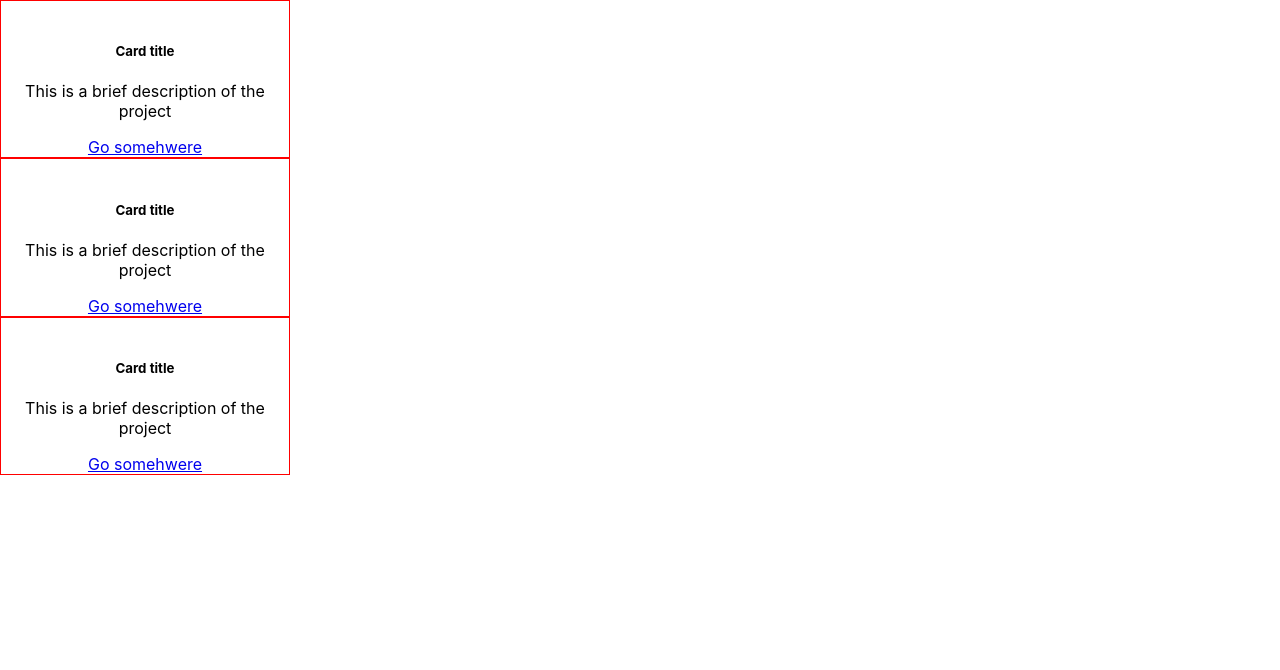
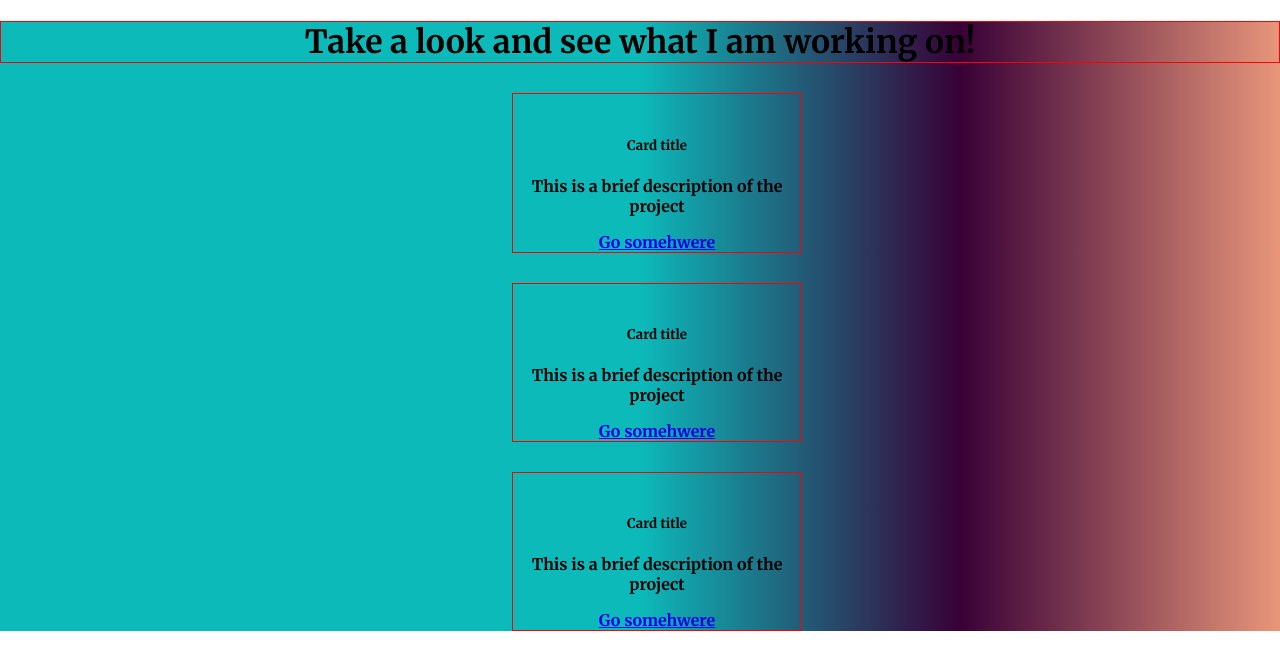
Before and after one commit to KirkBetzina/portfolio, a React (Create React App) app: page / in a window 1280 px wide. Shown: the top 670 px of the page. Built offline with nearby package versions, Linux system fonts and the light colour scheme.

Commit message:
getting light css set up for feel

```diff
--- a/src/App.css
+++ b/src/App.css
@@ -1,18 +1,35 @@
+@import url('https://fonts.googleapis.com/css2?family=Merriweather:wght@700&display=swap');
+@import url('https://fonts.googleapis.com/css2?family=Merriweather:ital,wght@0,700;1,300&display=swap');
 .App {
   text-align: center;
+  background: linear-gradient(to right, #0cbaba 50%, #380036, darksalmon);
+}
+
+.h1 {
+  font-family: 'Merriweather', serif;
+  border: 1px solid red;
 }
 
 .Card1 {
+  font-family: 'Merriweather', serif;
   border: 1px solid red;
   width: 18rem;
+  margin-left: 40%;
+  margin-top: 30px;
 }
 
 .Card2 {
+  font-family: 'Merriweather', serif;
   border: 1px solid red;
   width: 18rem;
+  margin-left: 40%;
+  margin-top: 30px;
 }
 
 .Card3 {
+  font-family: 'Merriweather', serif;
   border: 1px solid red;
   width: 18rem;
+  margin-left: 40%;
+  margin-top: 30px;
 }
--- a/src/App.js
+++ b/src/App.js
@@ -7,6 +7,7 @@ function App() {
     <div className="App">
 
       <>
+        <h1 className='h1'>Take a look and see what I am working on!</h1>
             <div className='Card1'>
                 <img src='' className='car-image-top' alt=''/>
                 <div className='card-body'></div>
--- a/src/pages/aboutMe.js
+++ b/src/pages/aboutMe.js
@@ -4,7 +4,7 @@ const aboutMe = () =>{
     return(
         <div className="aboutMe">
             <h1 className="header">Welcome</h1>
-            <p>Hello and welcome to my Portfolio website! Take a scroll down to see what I am working on!</p>
+            <p>Hello and welcome to my Portfolio website! Take a look and see what I working on these days</p>
         </div>
     )
 }
```
